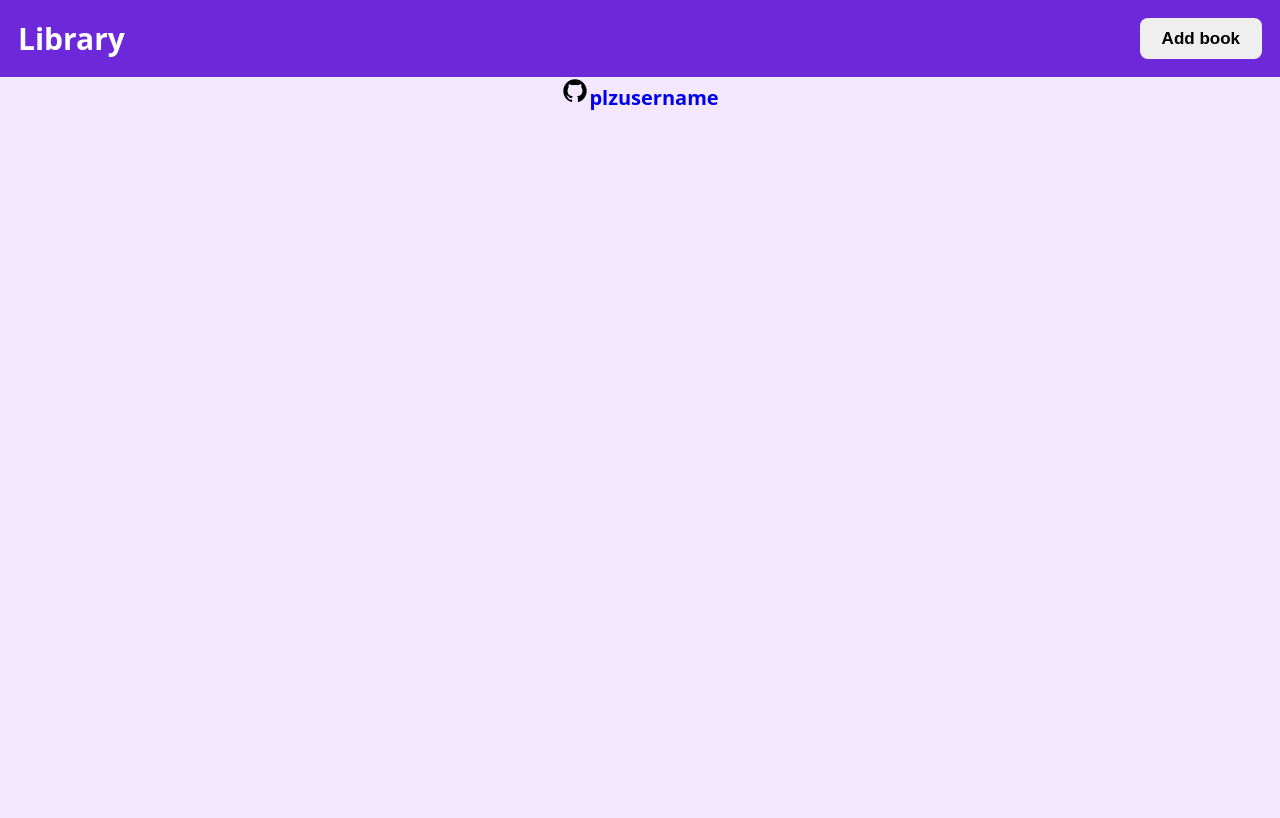
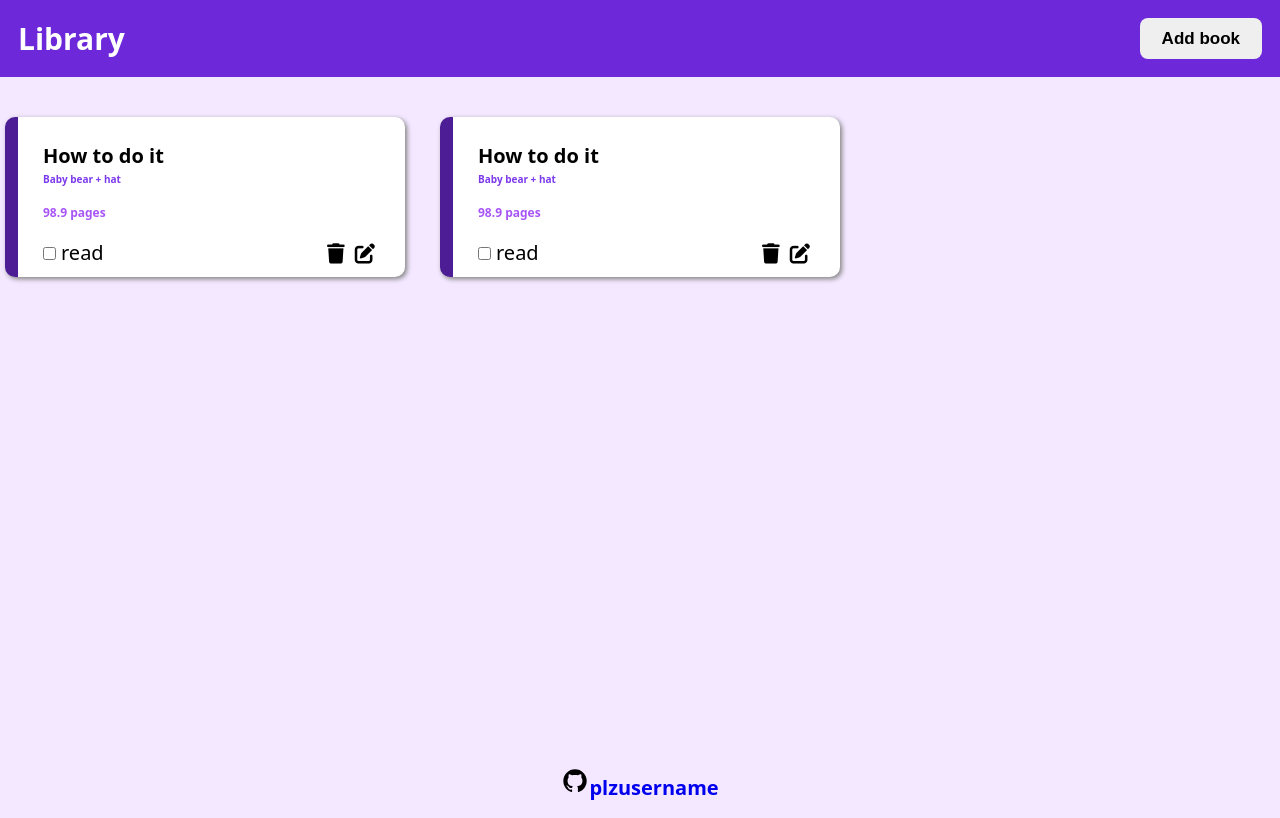
Before and after one commit to plzusername/odin_library, a plain HTML site: page index.html in a window 1280 px wide. Drawn offline with Linux system fonts and the light colour scheme.

Commit message:
Add grid changes and make basic add book function

```diff
--- a/index.html
+++ b/index.html
@@ -9,8 +9,11 @@
 </head>
 <body>
     <div class="header">
-        <p>Library</p>
+        <h1 style="color: white;">Library</h1>
         <button class="add-book">Add book</button>
+    </div>
+    <div class="book-grid">
+
     </div>
     <div class="overlay"></div>
     <div class="modal-container">
--- a/script.js
+++ b/script.js
@@ -1,21 +1,66 @@
-let library=[]
+let library = [];
+let box_grid = document.querySelector('.book-grid');
+let button=document.querySelector('button')
+function Book(title, author, pages, read) {
+  this.title = title;
+  this.author = author;
+  this.pages = pages;
+  this.read = read;
+  this.id = library.length;
+  this.makeBook = function () {
+    this.card = document.createElement('div');
+    this.titleT = document.createElement('h2');
+    this.authors = document.createElement('span');
+    this.pagesT = document.createElement('p');
+    this.label = document.createElement('label');this.label.setAttribute('for',this.id)
+    this.icons_c=document.createElement('div')
+    this.icons_cc=document.createElement('div')
+    this.readA = document.createElement('input');
+    this.edit=document.createElement('i');this.edit.setAttribute('class','fa-pen-to-square fa-solid')
+    this.removeI=document.createElement('i');this.removeI.setAttribute('class','fa-solid fa-trash')
+    this.inp=document.createElement('div')
+    this.readA.setAttribute("type", "checkbox");this.readA.setAttribute('id',this.id)
 
-function Book(title,author,pages,read){
-    this.title=title
-    this.author=author
-    this.pages=pages
-    this.read=read
-    this.id=library.length
-    this.makeBook=function(){
-        let card=document.createElement('div')
-        let title=document.createElement('h2')
-        let authors=document.createElement('span')
-        let pages=document.createElement('p')
-        let iconCon=document.createElement('div')
-        let readCon=document.createElement('div')
-        let read=document.createElement('input');read.setAttribute("type", "checkbox");
-        let label=document.createElement('label')
-        let edit=document.createElement('i');edit.setAttribute('class','fa-pen-to-square fa-solid')
-        let remove=document.createElement('i');remove.setAttribute('class','fa-solid fa-trash')
-    }
+    this.label.textContent = this.readA ? 'read' : 'unread';
+
+    this.titleT.textContent = this.title;
+    this.pagesT.textContent = `${this.pages} pages`;
+    this.authors.textContent = this.author;
+
+    this.card.appendChild(this.titleT);
+    this.card.appendChild(this.authors);
+    this.card.appendChild(this.pagesT);
+    this.card.appendChild(this.readA);
+    this.card.appendChild(this.label);
+    this.card.appendChild(this.icons_cc)
+    this.inp.appendChild(this.readA)
+    this.inp.appendChild(this.label)
+    this.icons_cc.appendChild(this.inp)
+    this.icons_cc.appendChild(this.icons_c)
+    this.icons_c.appendChild(this.removeI)
+    this.icons_c.appendChild(this.edit)
+
+    this.card.classList.add('card')
+    this.icons_cc.classList.add('icons-c')
+    this.readA.classList.add('check')
+    this.inp.classList.add('checkG')
+
+    box_grid.appendChild(this.card);
+
+  };
+  this.makeBook();
 }
+function addElement(title,author,pages,read){library.push(new Book(title,author,pages,read))}
+
+button.addEventListener('click',()=>{
+  addElement('Sausage','HITHERE',97,'read')
+  // let cards = document.querySelectorAll('.card')
+  // let decision = library.length<=2?'20rem':'75%'
+  // cards.forEach((card) =>{
+  //   card.style.width=decision
+  // })
+  // col_size=library.length<=3? library.length:3
+  // box_grid.style.gridTemplateColumns=`repeat(${col_size},auto)`
+})
+addElement('How to do it', 'Baby bear + hat', 98.9,true)
+addElement('How to do it', 'Baby bear + hat', 98.9,true)
--- a/style.css
+++ b/style.css
@@ -53,28 +53,39 @@ button:hover{
 i{
     font-size: 1.35em;
     transition: 100ms ease-in;
-    margin-left: 3px;
     padding: 5px;
 }
-.main-container{
+.book-grid{
     display: grid;
     grid-template: repeat(3,180px)/repeat(3,400px);
-    flex: 1;
+    justify-items: center;
     justify-content: center;
-    gap:42px;
-    padding:40px;
-    z-index: 1;
+    gap:35px;
+    z-index: 2;
+    padding:40px 40px;
+    grid-auto-rows: repeat(autofit(),180px);
+    /* position: relative; */
+    /* display: grid; */
+    /* grid-template-columns: repeat(auto-fit, minmax(325px, 1fr)); */
+    /* align-items: center; */
+    /* justify-items: center; */
+    /* gap: 2rem; */
+    /* width: 100%; */
+    /* width: min(100%, 1280px); */
+    /* padding: 5vh 1rem; */
 }
 .card{
     width:400px;
-    height: 180px;
+    justify-self: center;
+    height: 160px;
     background-color: white;
-    transition: 0.1s ease-in;
+    transition: 0.15s ease-in;
     position: relative;
     display: flex;
     flex-direction: column;
     padding:25px;
     border-radius: 10px;
+    box-shadow:2px 2px 5px grey ;
     border-left:13px solid var(--900) ;
 }
 .card h2{
@@ -92,7 +103,6 @@ i{
 }
 .card:hover{
     scale: 1.05;
-    cursor: pointer;
 }
 .card:hover::before{
     opacity: 1;
@@ -101,11 +111,14 @@ i{
     display: flex;
     justify-content: space-between;
 }
+.icons-c>*:hover{
+    cursor: pointer;
+}
 .card span{
-    margin-bottom: 30px;
-    margin-top: 14px;
-    font-size: 13px;
-    color: var(--300);
+    font-size: 10px;
+    margin-top: 3px;
+    font-weight: bold;
+    color: var(--600);
 }
 .card i:hover{
     color: white;
@@ -121,6 +134,12 @@ label > input{
 }
 label{
     font-size: 20px;
+}
+.check{
+    margin-right: 5px;
+}
+.checkG,.checkG>*{
+    cursor: pointer;
 }
 .footer{
     display: flex;
@@ -148,7 +167,7 @@ label{
     left: 50%;
     top: 50%;
     transform: translate(-50%, -50%);
-    z-index: 2;
+    z-index: 1;
     border-radius: 6px;
     display: flex;
     flex-direction: column;
@@ -191,3 +210,11 @@ form button{
     padding: 8px 15px;
     margin-left: auto;
 }
+p{
+    margin: 18px 0;
+}
+.card p{
+    font-size: 12px;
+    font-weight: bold;
+    color: var(--400);
+}
```
